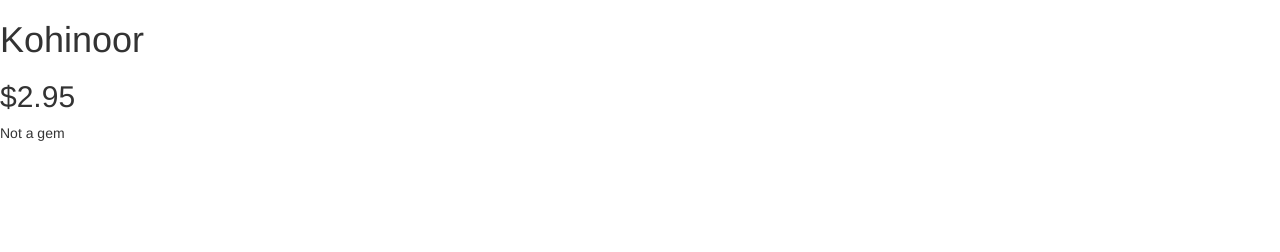
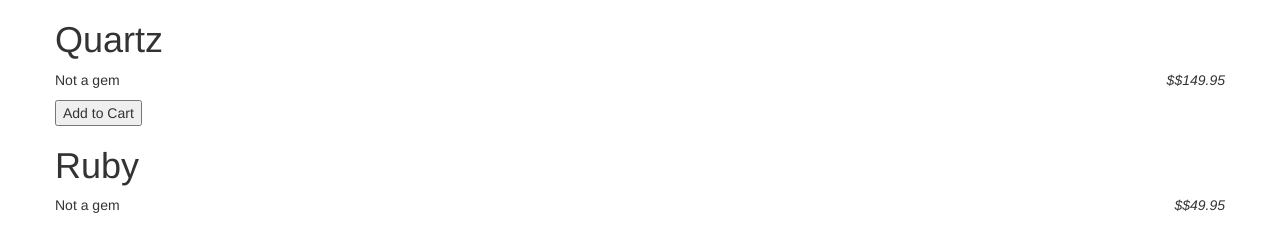
Before and after one commit to dontknow/myuiproject1, a plain HTML site: page gemstore.html in a window 1280 px wide. Drawn offline with nearby package versions, Linux system fonts and the light colour scheme.

Commit message:
Level 01 complete

```diff
--- a/app.js
+++ b/app.js
@@ -2,12 +2,28 @@
     var app = angular.module('store', []);
 
     app.controller('StoreController', function() {
-        this.product = gem;
+        this.products = gems;
     });
 
-    var gem = {
+    var gems = [{
         name: "Kohinoor",
         price: 2.95,
-        description: 'Not a gem'
-    }
+        description: 'Not a gem',
+        canPurchase: false,
+        soldOut: true
+    },
+                {
+        name: "Quartz",
+        price: 149.95,
+        description: 'Not a gem',
+        canPurchase: true,
+        soldOut: false
+    },
+                {
+        name: "Ruby",
+        price: 49.95,
+        description: 'Not a gem',
+        canPurchase: false,
+        soldOut: false
+    }]
 })();
--- a/gemstore.html
+++ b/gemstore.html
@@ -12,11 +12,14 @@
 
     <script type="text/javascript" src="app.js"></script>
   </head>
-  <body>
+  <body class="container">
     <div ng-controller="StoreController as store">
-        <h1> {{ store.product.name }} </h1>
-        <h2> {{ store.product.price | currency }}  </h2>
-        <p> {{ store.product.description }}  </p>
+        <div ng-repeat="product in store.products" ng-hide="product.soldOut" class="row">
+            <h1> {{ product.name }} </h1>
+            <em class="pull-right">${{product.price | currency}}</em>
+            <p> {{ product.description }}  </p>
+            <button ng-show="product.canPurchase"> Add to Cart </button>
+        </div>
     </div>
 
   </body>
```
